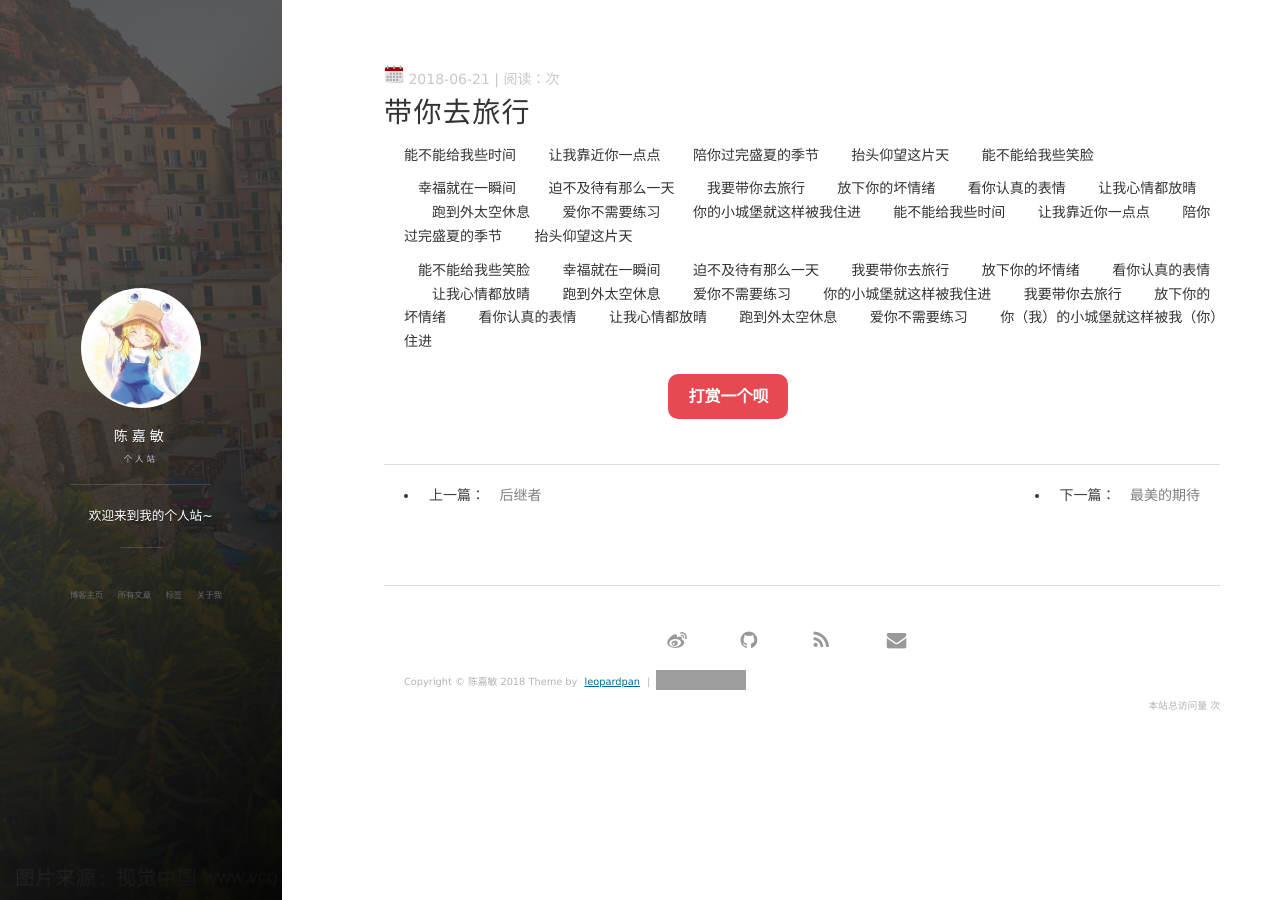
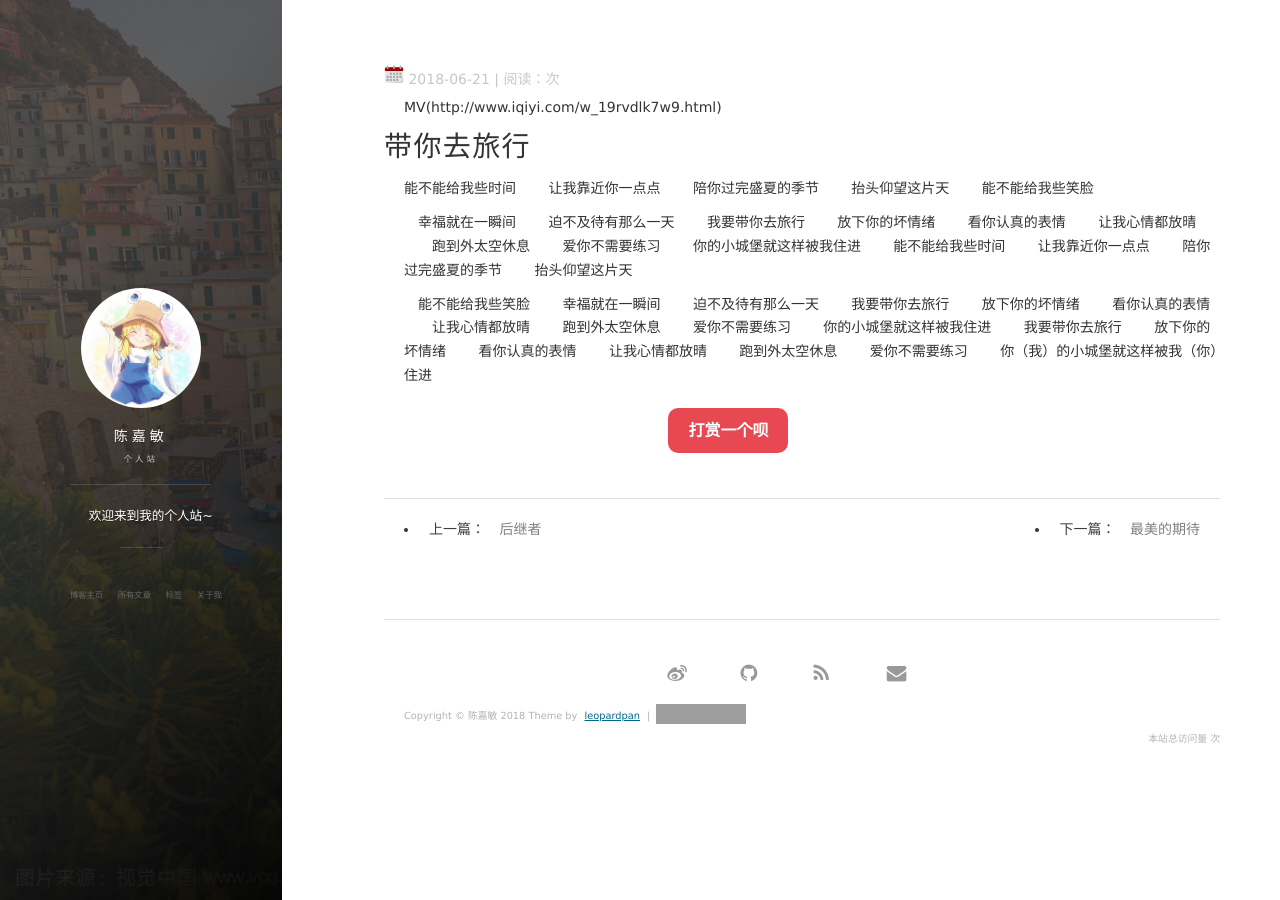
Before and after one commit to shujsegubfgf/shujsegubfgf.github.io, a Jekyll site: the page built from _posts/2016-11-03-TensorFlowOniOSUse1.md, in a window 1280 px wide. Built offline with Jekyll 4.4.1, drawn with Linux system fonts in a browser that asks for light colours; nearby versions of some CDN libraries; our own code applies the rules of GitHub Pages for plain Markdown files; comment, search, counter and statistics services are not loaded; grey boxes are pictures that could not be loaded.

Commit message:
Update 2016-11-03-TensorFlowOniOSUse1.md

```diff
--- a/_posts/2016-11-03-TensorFlowOniOSUse1.md
+++ b/_posts/2016-11-03-TensorFlowOniOSUse1.md
@@ -4,6 +4,8 @@ title:带你去旅行
 date: 2018.6.21
 tags: iOS
 ---
+
+MV(http://www.iqiyi.com/w_19rvdlk7w9.html)
 
 # 带你去旅行
 
```
